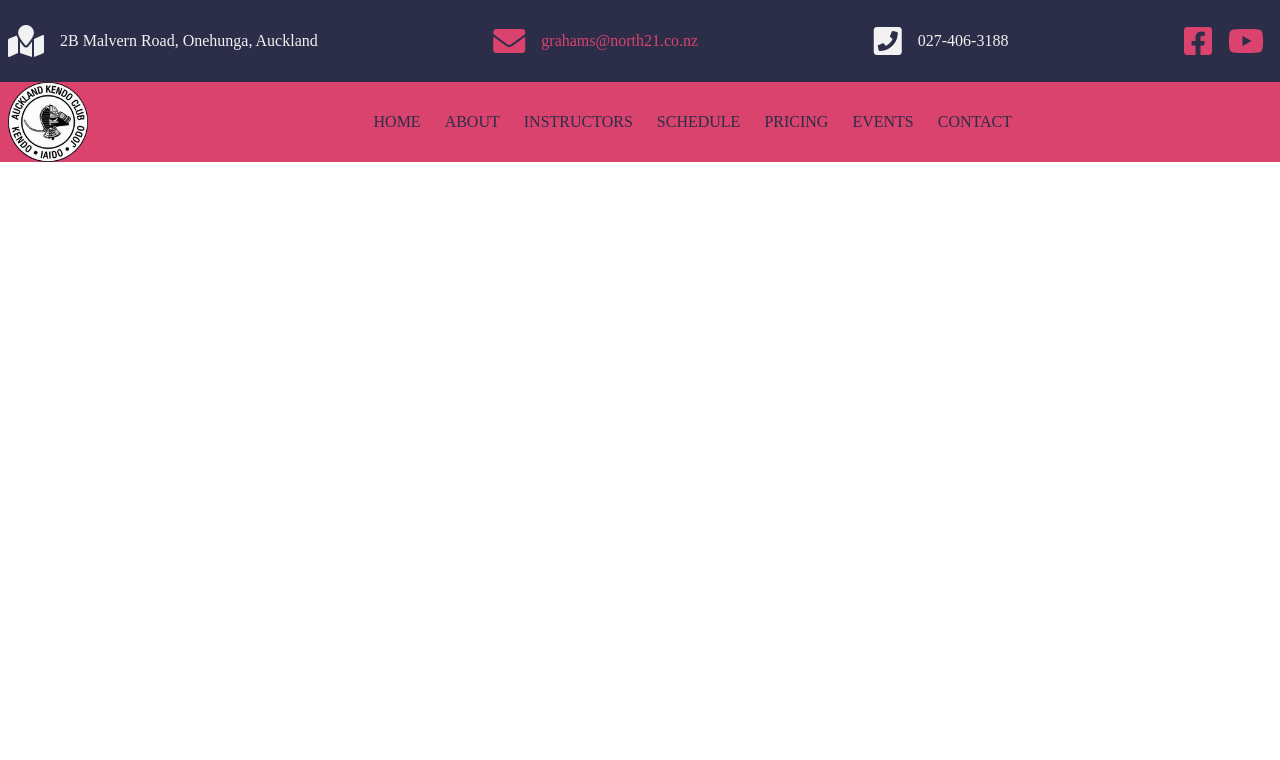
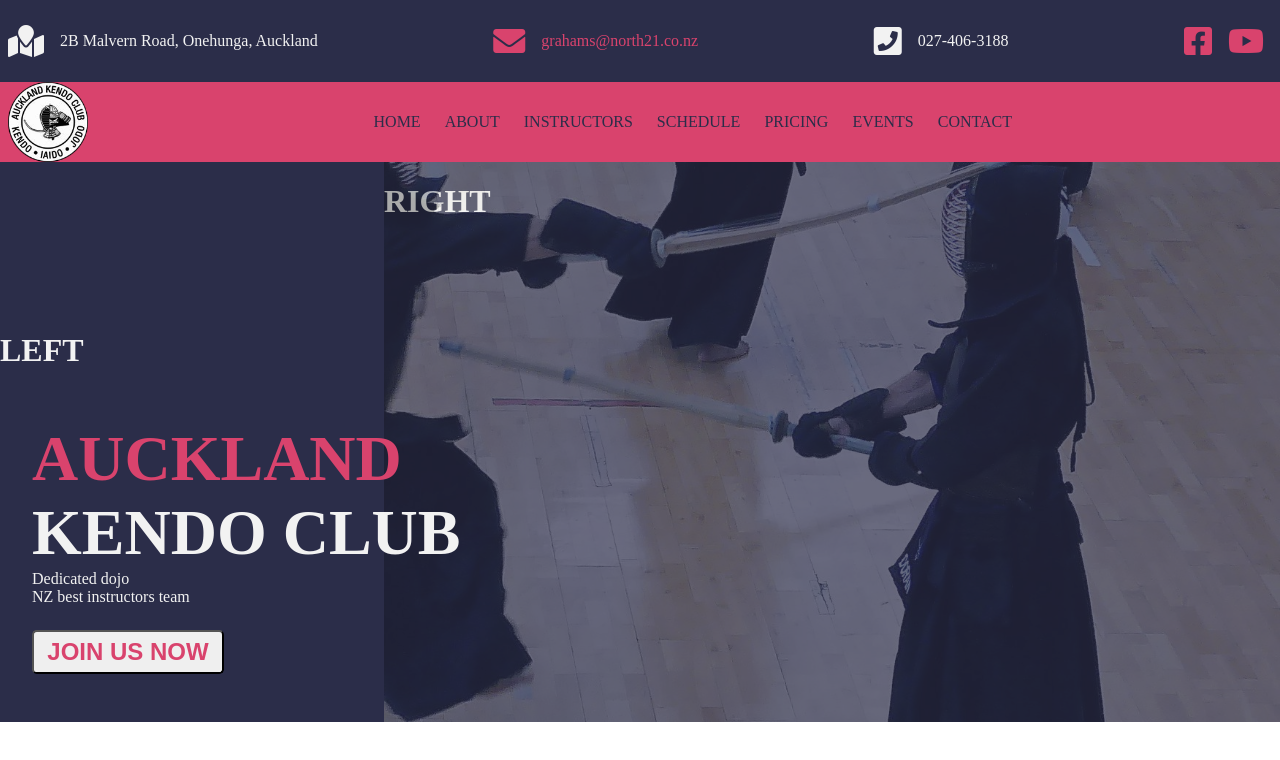
Before and after one commit to weilingxie/akc, a React (Create React App) app: page / in a window 1280 px wide. Shown: the top 760 px of the page. Built offline with nearby package versions, Linux system fonts and the light colour scheme.

Commit message:
Landing in progress

```diff
--- a/src/App.js
+++ b/src/App.js
@@ -13,8 +13,8 @@ function App() {
     <Router>
       <Header />
       <Navbar />
-      {/* <Landing />
-      <UpcomingEvent />
+      <Landing />
+      {/* <UpcomingEvent />
       <Instructors /> */}
     </Router>
   );
--- a/src/components/Landing.js
+++ b/src/components/Landing.js
@@ -6,16 +6,16 @@ const Landing = () => {
     return (
         <div className="landing">
             <div className="landing-left">
+                <h1>LEFT</h1>
                 <p className="landing-title landing-title1">AUCKLAND</p>
                 <p className="landing-title landing-title2">KENDO CLUB</p>
                 <p className="landing-subtitle">Dedicated dojo</p>
                 <p className="landing-subtitle">NZ best instructors team</p>
-                <button className="landing-joinusnow">JOIN US NOW</button>
+                <button className="landing-btn">JOIN US NOW</button>
             </div>
             <div className="landing-right">
-
+                <h1>RIGHT</h1>
             </div>
-
         </div>
     )
 }
--- a/src/components/Landing.scss
+++ b/src/components/Landing.scss
@@ -1,47 +1,100 @@
 @import "./design-tokens/css-variables.scss";
 
 .landing {
-    background-color: var(--color-primary);
+    background-image: url('../background2.jpg');
+    background-position: center; /* Center the image */
+    background-repeat: no-repeat; /* Do not repeat the image */
+    background-size: cover; /* Resize the background image to cover the entire container */
 
-    color: var(--color-secondary);
-    display: flex;
+    color: var(--color-additional);
     width: 100%;
-    margin: Auto;
+    text-align: center;
 
     .landing-left {
-        width: 20%;
-        padding: 10em 2em;
+        background-color: var(--color-primary);
+        opacity: 85%;
+        width: 100%;
+        //padding-bottom: 0.5em;
 
         .landing-title {
-            font-size: 5rem;
+            font-size: 3rem;
             font-weight: bold;
-            width: 130%;
-            padding: 0;
+            padding-top: 0.5em;
+            padding-left: 0.5em;
             margin: 0;
         }
 
+        .landing-title1 {
+            color: var(--color-secondary);
+        }
+
         .landing-title2 {
-            color: var(--color-additional);
+            padding-top: 0;
         }
 
         .landing-subtitle {
-            color: var(--color-additional);
-            padding: 0;
+            // padding-top: 1.5em;
+            padding-left: 1.5em;
             margin: 0;
         }
 
         button {
-            color: var(--color-primary);
+            color: var(--color-secondary);
             font-weight: bold;
-            margin-top: 2em;
-            font-size: 2rem;
-            padding: 0.25em 0.5em;
+            margin-top: 1em;
+            margin-left: 1.5em;
+            font-size: 1.5rem;
+            padding: 0.25em ;
             border-radius: 0.2em;
         }
     }
 
     .landing-right {
-        width: 80%;
-        background-image: url('../background2.jpg');
+        display: none;
     }
 }
+
+@media screen and (min-width: 800px) {
+    .landing {
+        width: 100%;
+        height: 70vh;
+        display:flex;
+
+        .landing-left {
+            width: 30%;
+            height: 100%;
+            opacity:100%;
+            display: flex;
+            flex-direction: column;
+            text-align: left;
+            justify-content: flex-end;
+
+            .landing-title {
+                font-size: 4rem;
+                z-index:2;
+            }
+
+            .landing-title2 {
+                width: 180%;
+            }
+
+            .landing-subtitle {
+                padding-left: 2rem;
+            }
+
+            .landing-btn {
+                width: 12rem;
+                margin-left: 2rem;
+                margin-bottom: 2em;
+            }
+        }
+
+        .landing-right {
+            width: 70%;
+            display: flex;
+            height: 100%;
+            background-color: var(--color-primary);
+            opacity: 70%;
+        }
+    }
+}
--- a/src/components/Navbar.js
+++ b/src/components/Navbar.js
@@ -33,7 +33,7 @@ const Navbar = () => {
                     </li>
                   </ul>
                 </nav>
-                <label for="nav-toggle"><i className="fas fa-bars fa-2x nav-toggle-label" ></i></label>
+                <label htmlFor="nav-toggle"><i className="fas fa-bars fa-2x nav-toggle-label" ></i></label>
           </div>
     )
 }
--- a/src/components/Navbar.scss
+++ b/src/components/Navbar.scss
@@ -36,6 +36,7 @@
 
     .navbar-btns {
         position: absolute;
+        z-index: 999;
         text-align: left;
         background-color: var(--color-secondary);
         color: var(--color-primary);
```
Also changed, not shown: src/components/Header copy.scss (deleted, +0 -54 lines), src/components/Navbar copy 2.scss (deleted, +0 -37 lines), src/components/Navbar copy.scss (deleted, +0 -39 lines).
